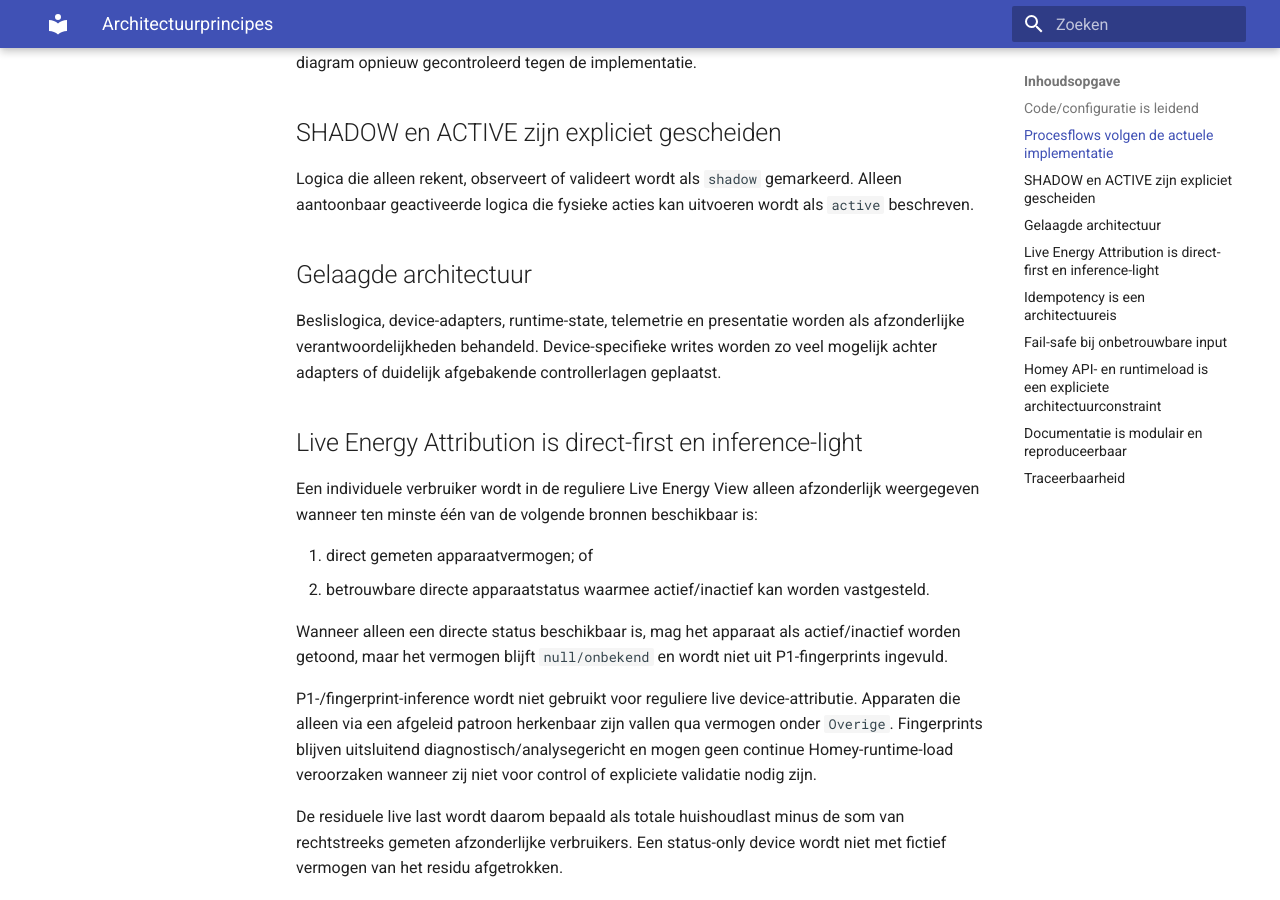
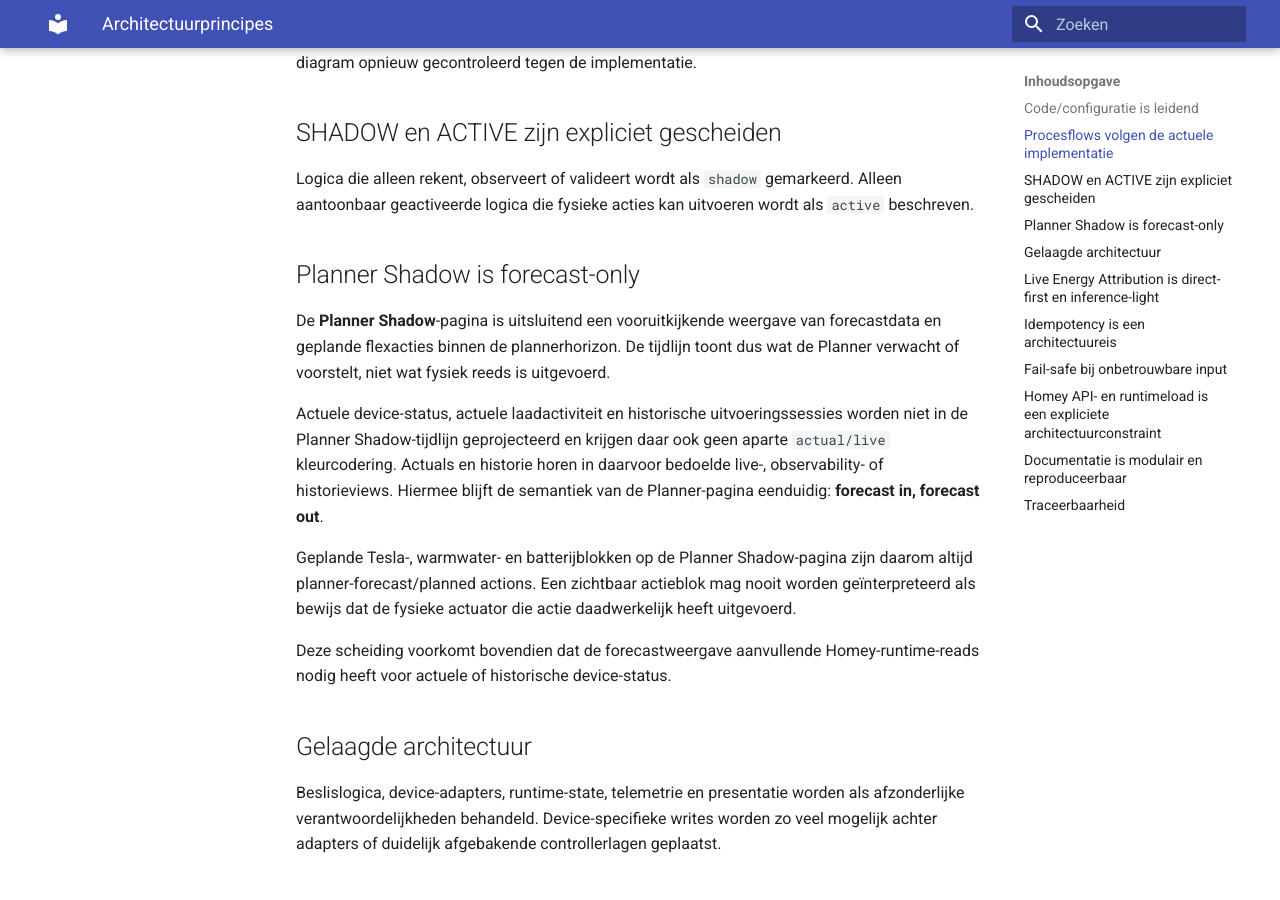
Before and after one commit to OnsKasteeltje/homey-energy-manual, an MkDocs documentation site: the page built from docs/software-architecture/architecture/02-architecture-principles.md, in a window 1280 px wide and 900 px high, scrolled down 448 px. Built offline with MkDocs 1.6.1 and Material for MkDocs 9.7.7, drawn with Linux system fonts in a browser that asks for light colours.

Commit message:
Document Planner Shadow forecast-only presentation principle

```diff
--- a/docs/software-architecture/architecture/02-architecture-principles.md
+++ b/docs/software-architecture/architecture/02-architecture-principles.md
@@ -26,6 +26,16 @@ Procesflowdiagrammen beschrijven altijd de actuele gecodeerde situatie. Bij iede
 ## SHADOW en ACTIVE zijn expliciet gescheiden
 
 Logica die alleen rekent, observeert of valideert wordt als `shadow` gemarkeerd. Alleen aantoonbaar geactiveerde logica die fysieke acties kan uitvoeren wordt als `active` beschreven.
+
+## Planner Shadow is forecast-only
+
+De **Planner Shadow**-pagina is uitsluitend een vooruitkijkende weergave van forecastdata en geplande flexacties binnen de plannerhorizon. De tijdlijn toont dus wat de Planner verwacht of voorstelt, niet wat fysiek reeds is uitgevoerd.
+
+Actuele device-status, actuele laadactiviteit en historische uitvoeringssessies worden niet in de Planner Shadow-tijdlijn geprojecteerd en krijgen daar ook geen aparte `actual/live` kleurcodering. Actuals en historie horen in daarvoor bedoelde live-, observability- of historieviews. Hiermee blijft de semantiek van de Planner-pagina eenduidig: **forecast in, forecast out**.
+
+Geplande Tesla-, warmwater- en batterijblokken op de Planner Shadow-pagina zijn daarom altijd planner-forecast/planned actions. Een zichtbaar actieblok mag nooit worden geïnterpreteerd als bewijs dat de fysieke actuator die actie daadwerkelijk heeft uitgevoerd.
+
+Deze scheiding voorkomt bovendien dat de forecastweergave aanvullende Homey-runtime-reads nodig heeft voor actuele of historische device-status.
 
 ## Gelaagde architectuur
 
```
Also changed, not shown: other parts of docs/software-architecture/architecture/02-architecture-principles.md (+1 -1 lines).
